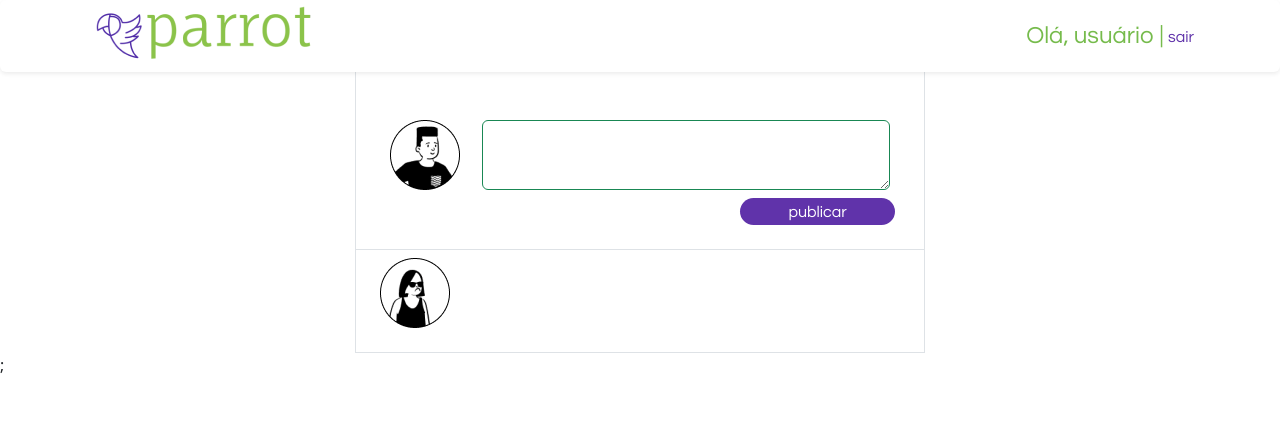
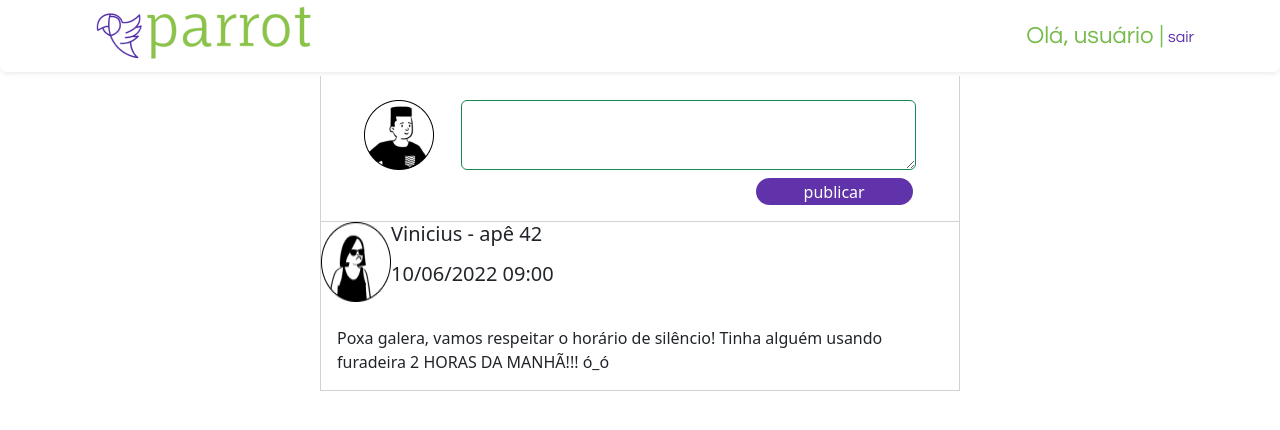
Before and after one commit to dreialcantara/frontend-hands-on-4, a React (Create React App) app: page /feed in a window 1280 px wide. Shown: the top 430 px of the page. Built offline with nearby package versions, Linux system fonts and the light colour scheme.

Commit message:
nova estrutura Feed com cards.

```diff
--- a/src/components/Card/index.tsx
+++ b/src/components/Card/index.tsx
@@ -1,9 +1,23 @@
 import Card from "react-bootstrap/Card";
+
+const imgfriend = require("../../img/imgfriend.png");
 
 function CardFeed() {
   return (
-    <Card>
-      <Card.Body>This is some text within a card body.</Card.Body>
+    <Card className="d-flex w-50 rounded-0 border-top-0">
+      <Card.Title>
+        <div className="d-flex">
+          <img className="img-fluid" src={imgfriend} alt="imagem de usuário" />
+          <div className="flex-column">
+            <p>Vinicius - apê 42</p>
+            <p>10/06/2022 09:00</p>
+          </div>
+        </div>
+      </Card.Title>
+      <Card.Body>
+        Poxa galera, vamos respeitar o horário de silêncio! Tinha alguém usando
+        furadeira 2 HORAS DA MANHÃ!!! ó_ó
+      </Card.Body>
     </Card>
   );
 }
--- /dev/null
+++ b/src/components/CardPost/index.tsx
@@ -0,0 +1,32 @@
+import { Button, Form } from "react-bootstrap";
+import Card from "react-bootstrap/Card";
+
+import "./styles.css";
+
+const profileimg = require("../../img/profileimg.png");
+
+function CardPost() {
+  return (
+    <Card className="d-flex w-50 border-top-0 rounded-0 mt-1">
+      <Card.Title></Card.Title>
+      <Card.Body>
+        <div className="d-flex justify-content-evenly">
+          <img alt="" src={profileimg} className="" />{" "}
+          <Form.Control
+            maxLength={120}
+            as="textarea"
+            type="text"
+            className="w-75 h-auto border-success"
+          />
+        </div>
+        <div className="d-flex justify-content-end mt-2">
+          <Button className="buttonpost alignt-item-end rounded-pill border-0">
+            publicar
+          </Button>
+        </div>
+      </Card.Body>
+    </Card>
+  );
+}
+
+export default CardPost;
--- a/src/components/GridFeed/styles.css
+++ b/src/components/CardPost/styles.css
@@ -3,7 +3,7 @@
     color: white;
     font-size: 1rem;
     padding: 0.1rem 3rem;
-    margin-right: 1%;
+    margin-right: 5%;
 }
 
 .buttonpost:hover {
--- a/src/components/GridFeed/index.tsx
+++ /dev/null
@@ -1,61 +0,0 @@
-import CardFeed from "../../components/Card";
-
-import Container from "react-bootstrap/Container";
-import Row from "react-bootstrap/Row";
-import Col from "react-bootstrap/Col";
-import Form from "react-bootstrap/Form";
-import Button from "react-bootstrap/Button";
-
-import "./styles.css";
-
-const profileimg = require("../../img/profileimg.png");
-const imgfriend = require("../../img/imgfriend.png");
-
-function GridFeed() {
-  return (
-    <Container className="w-100 h-100 ">
-      <Row>
-        <Col></Col>
-        <Col
-          xs={6}
-          className="pt-5 d-flex justify-content-evenly border-start border-end "
-        >
-          <div>
-            <img alt="" src={profileimg} className="" />
-          </div>
-          <Form.Control
-            maxLength={120}
-            as="textarea"
-            type="text"
-            className="w-75 h-100 border-success"
-          />{" "}
-        </Col>
-        <Col></Col>
-      </Row>
-      <Row>
-        <Col></Col>
-        <Col
-          xs={6}
-          className="pt-2 p-4 d-flex justify-content-end border-start border-end border-bottom "
-        >
-          <Button className="buttonpost rounded-pill border-0">publicar</Button>
-        </Col>
-        <Col></Col>
-      </Row>
-      <Row>
-        <Col></Col>
-        <Col
-          xs={6}
-          className="pt-2 p-4 d-flex  border-start border-end border-bottom "
-        >
-          <img alt="" src={imgfriend} className="" />
-        </Col>
-        <Col></Col>
-      </Row>
-    </Container>
-  );
-}
-
-export default GridFeed;
-
-<Row></Row>;
--- a/src/components/Header/index.tsx
+++ b/src/components/Header/index.tsx
@@ -8,7 +8,7 @@ const logoheader = require("../../img/logoheader.png");
 
 function Header() {
   return (
-    <Navbar className="navbar p-0 shadow-sm bg-white rounded">
+    <Navbar className="navbar p-0 shadow-sm bg-white rounded position-sticky">
       <Container>
         <Navbar.Brand>
           <Link to="/">
--- a/src/components/Header/styles.css
+++ b/src/components/Header/styles.css
@@ -2,6 +2,7 @@
 
 .navbar {
     font-family: 'Questrial', sans-serif !important;
+    background-color: white;
 
 }
 
--- a/src/pages/Feed/index.tsx
+++ b/src/pages/Feed/index.tsx
@@ -1,13 +1,17 @@
 import React from "react";
 
 import Header from "../../components/Header";
-import GridFeed from "../../components/GridFeed";
+import CardPost from "../../components/CardPost";
+import CardFeed from "../../components/Card";
 
 function Login() {
   return (
     <>
       <Header />
-      <GridFeed />;
+      <div className="d-flex flex-column align-items-center">
+        <CardPost />
+        <CardFeed />
+      </div>
     </>
   );
 }
```
